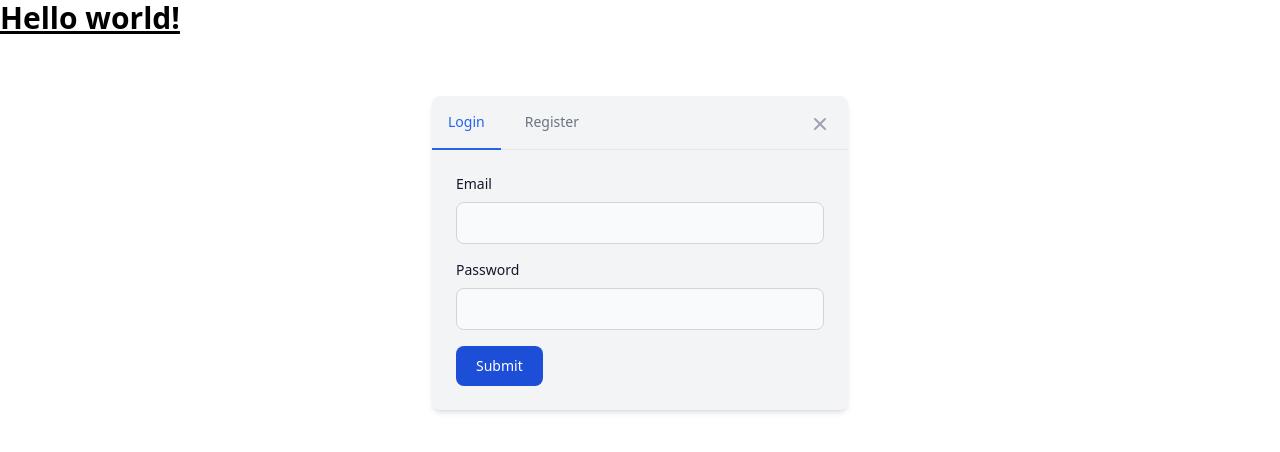
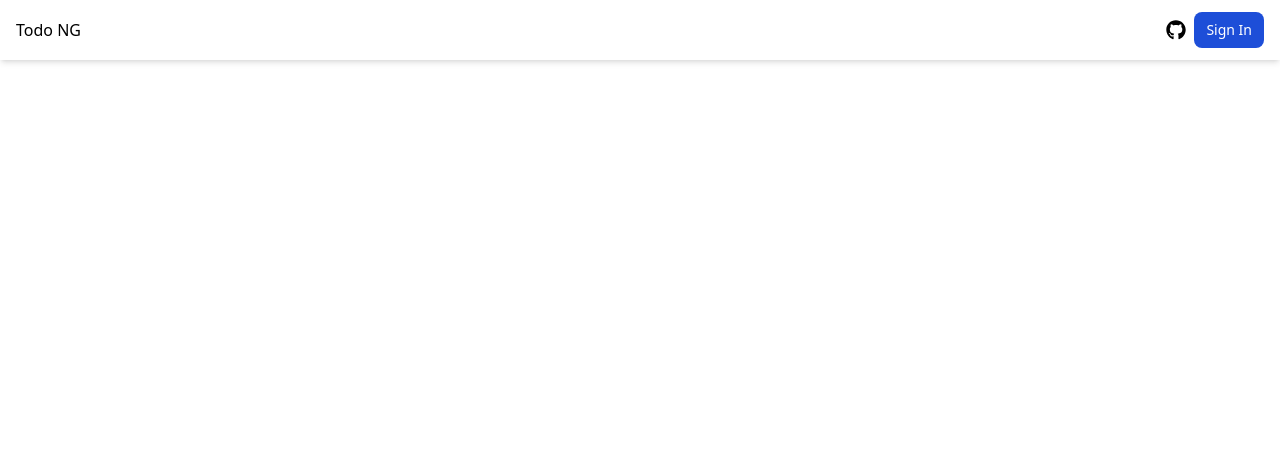
Before and after one commit to sadewole/Graphql-Todo-NG-with-Auth, a Next.js app in the folder client/: page / in a window 1280 px wide. Shown: the top 452 px of the page. Built offline with nearby package versions, Linux system fonts and the light colour scheme.

Commit message:
feat: design topbar

```diff
--- a/client/pages/index.tsx
+++ b/client/pages/index.tsx
@@ -1,17 +1,37 @@
 import type { NextPage } from 'next';
 import Head from 'next/head';
-import { AuthBase } from '../components/auth/AuthBase';
+// import { AuthBase } from '../components/auth/AuthBase';
 
 const Home: NextPage = () => {
   return (
     <div className='container mx-auto'>
       <Head>
-        <title>Create Next App</title>
+        <title>TodoNG</title>
         <meta name='description' content='Generated by create next app' />
         <link rel='icon' href='/favicon.ico' />
       </Head>
-      <h1 className='text-3xl font-bold underline'>Hello world!</h1>
-      <AuthBase />
+      <header className='px-4 py-3 flex items-center justify-between shadow-md'>
+        <h1>Todo NG</h1>
+        <div className='flex gap-2 items-center'>
+          <a href='/' className='hover:text-blue-500'>
+            <svg
+              className='w-5 h-5'
+              xmlns='http://www.w3.org/2000/svg'
+              viewBox='0 0 496 512'
+            >
+              <path
+                d='M165.9 397.4c0 2-2.3 3.6-5.2 3.6-3.3.3-5.6-1.3-5.6-3.6 0-2 2.3-3.6 5.2-3.6 3-.3 5.6 1.3 5.6 3.6zm-31.1-4.5c-.7 2 1.3 4.3 4.3 4.9 2.6 1 5.6 0 6.2-2s-1.3-4.3-4.3-5.2c-2.6-.7-5.5.3-6.2 2.3zm44.2-1.7c-2.9.7-4.9 2.6-4.6 4.9.3 2 2.9 3.3 5.9 2.6 2.9-.7 4.9-2.6 4.6-4.6-.3-1.9-3-3.2-5.9-2.9zM244.8 8C106.1 8 0 113.3 0 252c0 110.9 69.8 205.8 169.5 239.2 12.8 2.3 17.3-5.6 17.3-12.1 0-6.2-.3-40.4-.3-61.4 0 0-70 15-84.7-29.8 0 0-11.4-29.1-27.8-36.6 0 0-22.9-15.7 1.6-15.4 0 0 24.9 2 38.6 25.8 21.9 38.6 58.6 27.5 72.9 20.9 2.3-16 8.8-27.1 16-33.7-55.9-6.2-112.3-14.3-112.3-110.5 0-27.5 7.6-41.3 23.6-58.9-2.6-6.5-11.1-33.3 2.6-67.9 20.9-6.5 69 27 69 27 20-5.6 41.5-8.5 62.8-8.5s42.8 2.9 62.8 8.5c0 0 48.1-33.6 69-27 13.7 34.7 5.2 61.4 2.6 67.9 16 17.7 25.8 31.5 25.8 58.9 0 96.5-58.9 104.2-114.8 110.5 9.2 7.9 17 22.9 17 46.4 0 33.7-.3 75.4-.3 83.6 0 6.5 4.6 14.4 17.3 12.1C428.2 457.8 496 362.9 496 252 496 113.3 383.5 8 244.8 8zM97.2 352.9c-1.3 1-1 3.3.7 5.2 1.6 1.6 3.9 2.3 5.2 1 1.3-1 1-3.3-.7-5.2-1.6-1.6-3.9-2.3-5.2-1zm-10.8-8.1c-.7 1.3.3 2.9 2.3 3.9 1.6 1 3.6.7 4.3-.7.7-1.3-.3-2.9-2.3-3.9-2-.6-3.6-.3-4.3.7zm32.4 35.6c-1.6 1.3-1 4.3 1.3 6.2 2.3 2.3 5.2 2.6 6.5 1 1.3-1.3.7-4.3-1.3-6.2-2.2-2.3-5.2-2.6-6.5-1zm-11.4-14.7c-1.6 1-1.6 3.6 0 5.9 1.6 2.3 4.3 3.3 5.6 2.3 1.6-1.3 1.6-3.9 0-6.2-1.4-2.3-4-3.3-5.6-2z'
+                fill='currentColor'
+              />
+            </svg>
+          </a>
+          <button className='text-white bg-blue-700 hover:bg-blue-800 focus:ring-4 focus:outline-none focus:ring-blue-300 font-medium rounded-lg text-sm w-full sm:w-auto px-3 py-2 text-center'>
+            Sign In
+          </button>
+        </div>
+      </header>
+      <main></main>
+      {/* <AuthBase /> */}
     </div>
   );
 };
```
